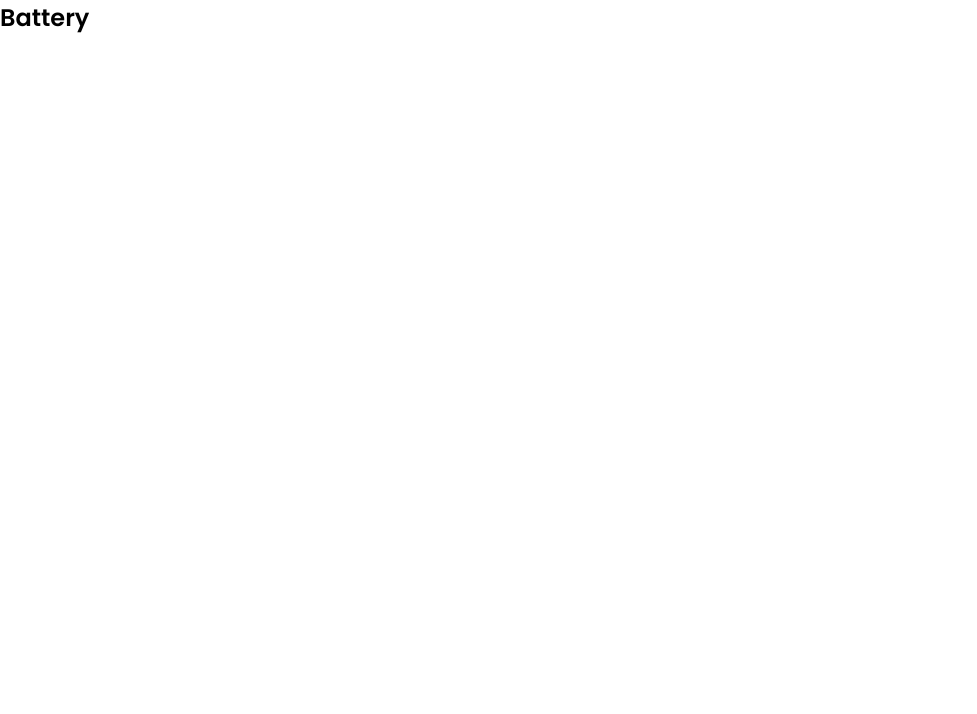
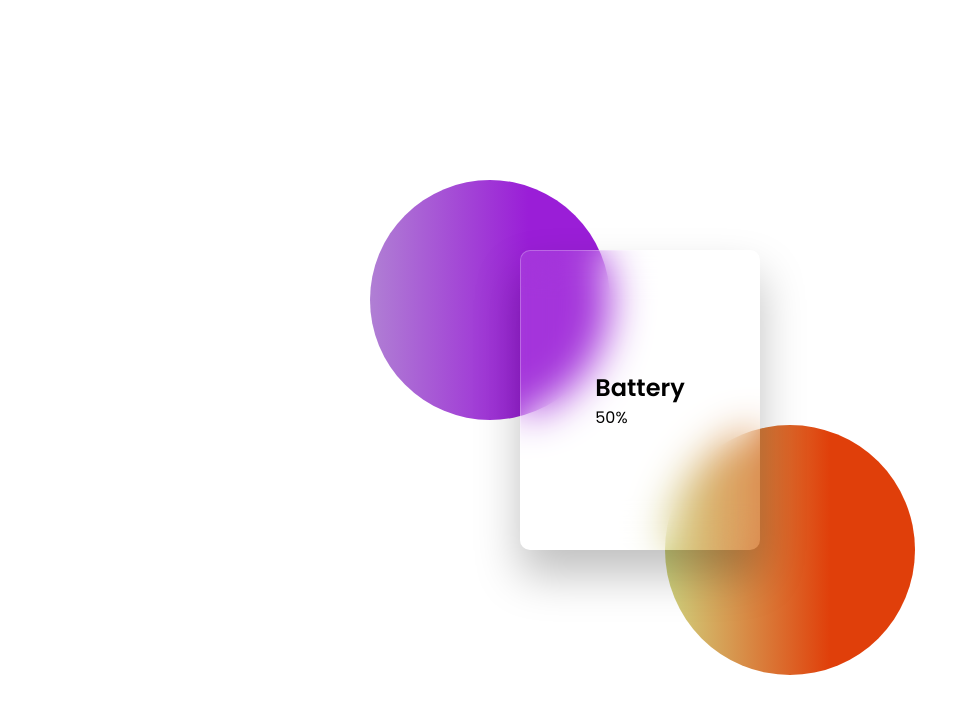
Before and after one commit to khangdev1310/HW1-battery, a plain HTML site: page index.html in a window 1280 px wide. Shown: the whole page, without its empty margins (0-977 px from the left). Drawn offline with Linux system fonts and the light colour scheme.

Commit message:
First css with card and before + after background

```diff
--- a/index.html
+++ b/index.html
@@ -18,7 +18,7 @@
             </div>
           </div>
           <div class="percent">
-
+              50%
           </div>
         </div>
       </div>
--- a/style.css
+++ b/style.css
@@ -6,3 +6,55 @@
   box-sizing: border-box;
   font-family: 'Poppins', sans-serif;
 }
+
+section {
+  position: relative;
+  display: flex;
+  justify-content: center;
+  align-items: center;
+  min-height: 100vh;
+}
+section::before {
+  content: '';
+  position: absolute;
+  width: 240px;
+  height: 240px;
+  background: linear-gradient(
+    90deg,
+    rgba(176, 127, 212, 1) 0%,
+    rgba(154, 30, 215, 1) 66%
+  );
+  border-radius: 50%;
+  transform: translate(-150px, -100px);
+}
+
+section::after {
+  content: '';
+  position: absolute;
+  width: 250px;
+  height: 250px;
+  background: linear-gradient(
+    90deg,
+    rgba(208, 212, 127, 1) 0%,
+    rgba(224, 63, 10, 1) 66%
+  );
+  border-radius: 50%;
+  transform: translate(150px, 150px);
+}
+.box {
+    position: relative;
+    width: 240px;
+    height: 300px;
+    background: rgba(255, 255, 255, 0.1);
+    z-index: 1;
+    box-shadow: 0 25px 45px rgba(0, 0, 0, 0.25);
+    border: 1px solid rgba(255, 255, 255, 0.25);
+    border-right: 1px solid rgba(255, 255, 255, 0);
+    border-bottom: 1px solid rgba(255, 255, 255, 0);
+    backdrop-filter: blur(20px);
+    display: flex;
+    justify-content: center;
+    align-items: center;
+    border-radius: 10px
+
+}
```
